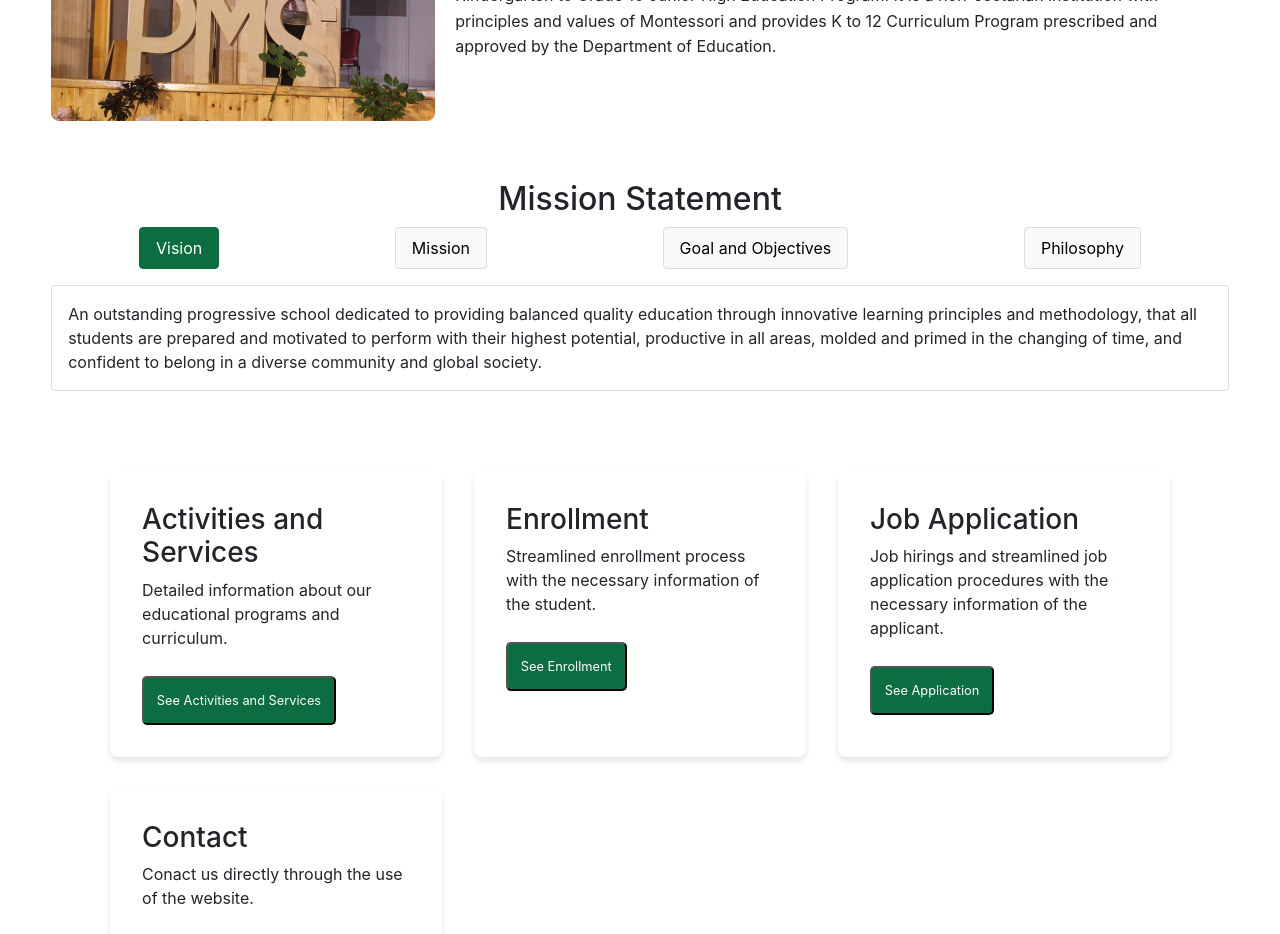
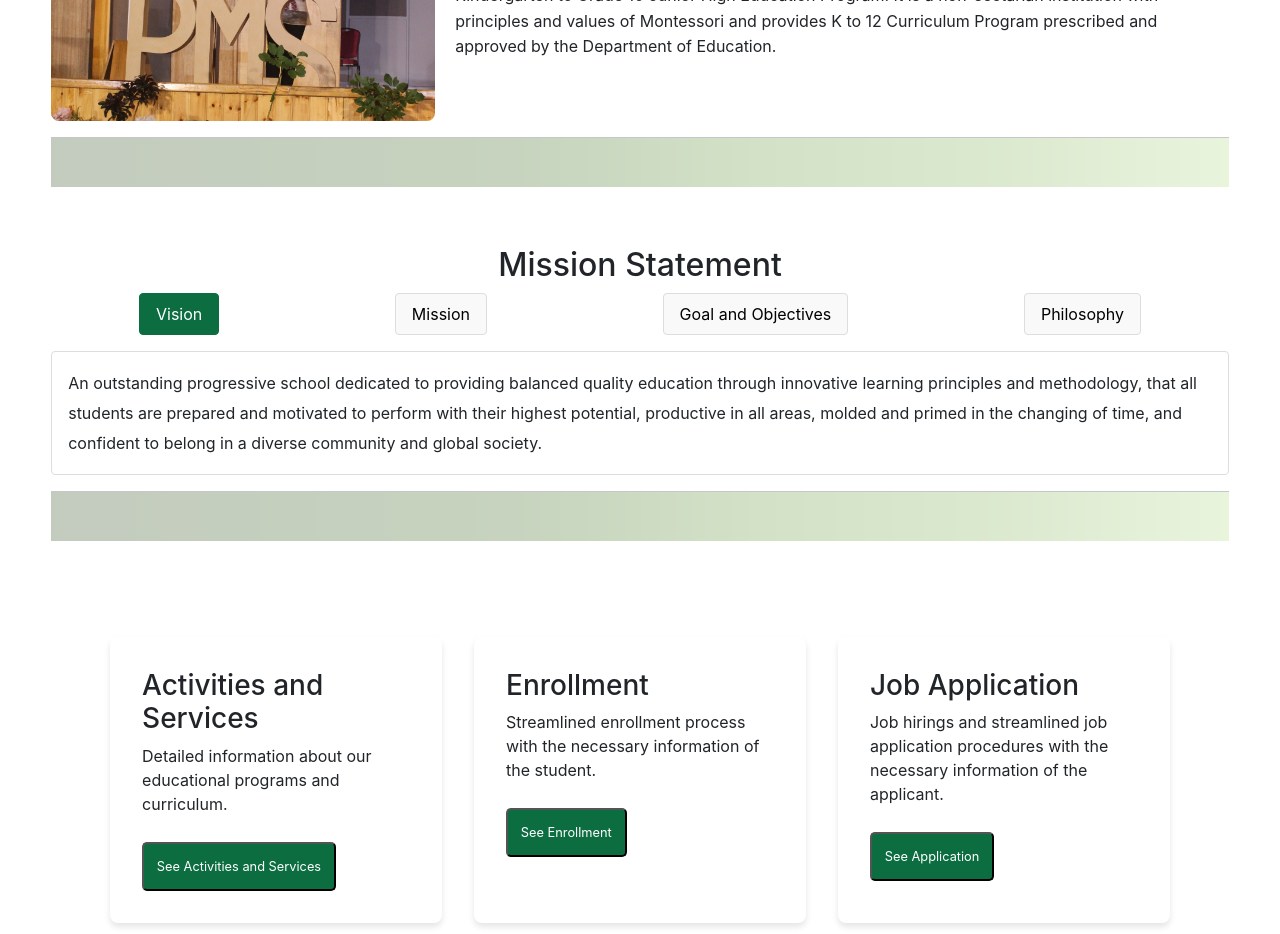
Before and after one commit to RoldanOppas/appdev, a React (Vite) app: page / in a window 1280 px wide. Shown: the part 880-1814 px from the top of the page. Built offline with nearby package versions, Linux system fonts and the light colour scheme.

Commit message:
mission statement again

```diff
--- a/src/css/Home.css
+++ b/src/css/Home.css
@@ -143,6 +143,7 @@
     border: 1px solid #ddd;
     border-radius: 4px;
     background-color: #fff;
+    line-height: 30px;
   }
 
   .mission-statement{
--- a/src/pages/Home.jsx
+++ b/src/pages/Home.jsx
@@ -41,7 +41,7 @@ const Home = () => {
     </section>
 
 
-
+    <hr />
     <div className="mission-statement">
       <center><h2>Mission Statement</h2></center>
       {/* Tab Buttons */}
@@ -78,12 +78,13 @@ const Home = () => {
           An outstanding progressive school dedicated to providing balanced quality education through innovative learning principles and methodology, that all students are prepared and motivated to perform with their highest potential, productive in all areas, molded and primed in the changing of time, and confident to belong in a diverse community and global society.</div>}
         {activeTab === "tab2" && <div>
           A devoted school committed to developing and training every student in their God-given talents and potentials, through values and quality learning, enhancing their knowledge and wisdom, guided and cultivated through the fundamentals of this institution, faith, hope, love, and respect, to scaffold their social growth, that every student is committed, competent, confident, able to communicate, capable for advancement, and inspiring them of their bright and better future. </div>}
-        {activeTab === "tab3" && <div>Content for Tab 3</div>}
-        {activeTab === "tab4" && <div>Content for Tab 4</div>}
+        {activeTab === "tab3" && <div>
+          That all students may have a positive and memorable learning experience, achieved academic excellence, be equipped, and be able to demonstrate their talents and skills, display exemplary performance in all areas of improvement, with good values, good manners, and right conduct, prepared, and are commendable for their next level of education.</div>}
+        {activeTab === "tab4" && <div>Pines Montessori School aims to ensure that the vision, mission, and core values are the cornerstones of all the school programs, activities, and practices. Its principles are reflected in all the teaching and learning processes, that is applied both internally and externally. Regular evaluation is an important part that motivates and develops all performances toward our goal and every progress, that meets the standards and high expectations of all, where learning is a continuous process in life.</div>}
 
       </div>
     </div>
-
+          <hr />
       <br />
       <br />
 
```
